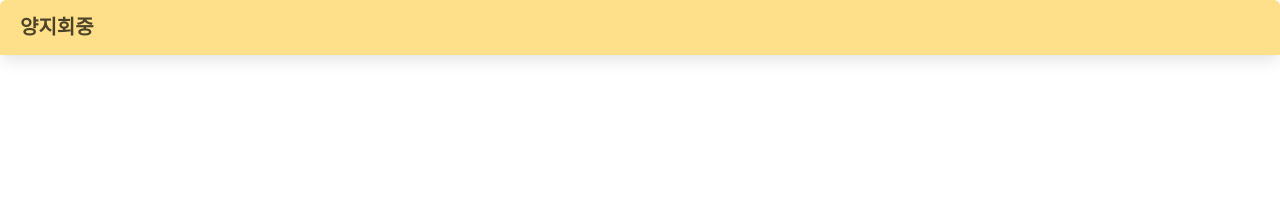
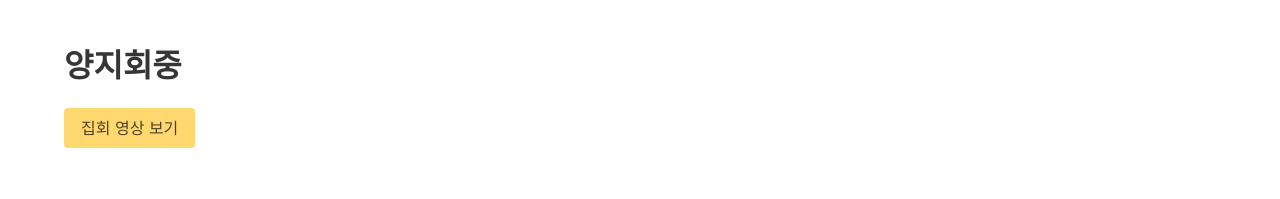
Before and after one commit to hanzinhee/tv.kakao, a plain HTML site: page index.html in a window 1280 px wide. Drawn offline with nearby package versions, Linux system fonts and the light colour scheme.

Commit message:
버튼으로 변경

```diff
--- a/index.html
+++ b/index.html
@@ -10,21 +10,22 @@
     <script src="https://unpkg.com/axios/dist/axios.min.js"></script>
   </head>
   <body>
-
-  <article class="panel is-warning">
-    <p class="panel-heading">
-      양지회중
-    </p>
-  </article>
+    <section class="section">
+      <div class="container">
+        <h1 class="title">양지회중</h1>
+        <button class="button is-warning is-active" onclick="play()">집회 영상 보기</button>
+      </div>
+    </section>
   </body>
 </html>
 <script>
+var load = false
 var TV_KAKAO_URL
 
 var  handler = function (data) {
     console.log(data.table.rows[0].c[0].v);
     TV_KAKAO_URL = data.table.rows[0].c[0].v
-    window.location.href = TV_KAKAO_URL
+    // window.location.href = TV_KAKAO_URL
 }
 
 var jsonp = function (url) {
@@ -66,5 +67,8 @@ var query = function (sql, sheetName, callback) {
 
 query('SELECT *', 'url', 'handler');
 
+var play = function () {
+    window.location.href = TV_KAKAO_URL
+}
 
 </script>
```
